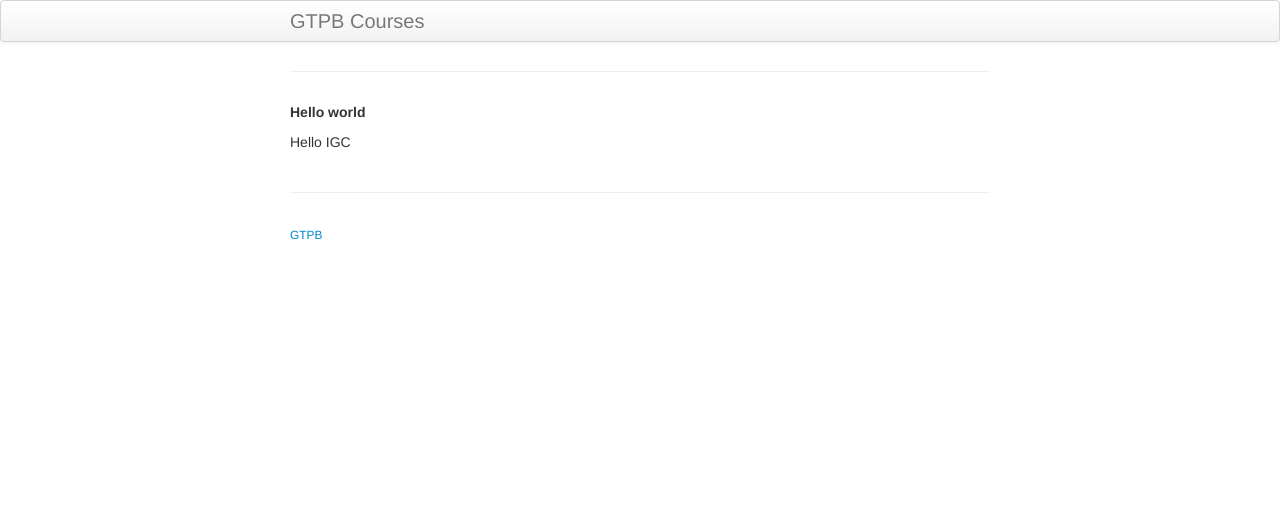
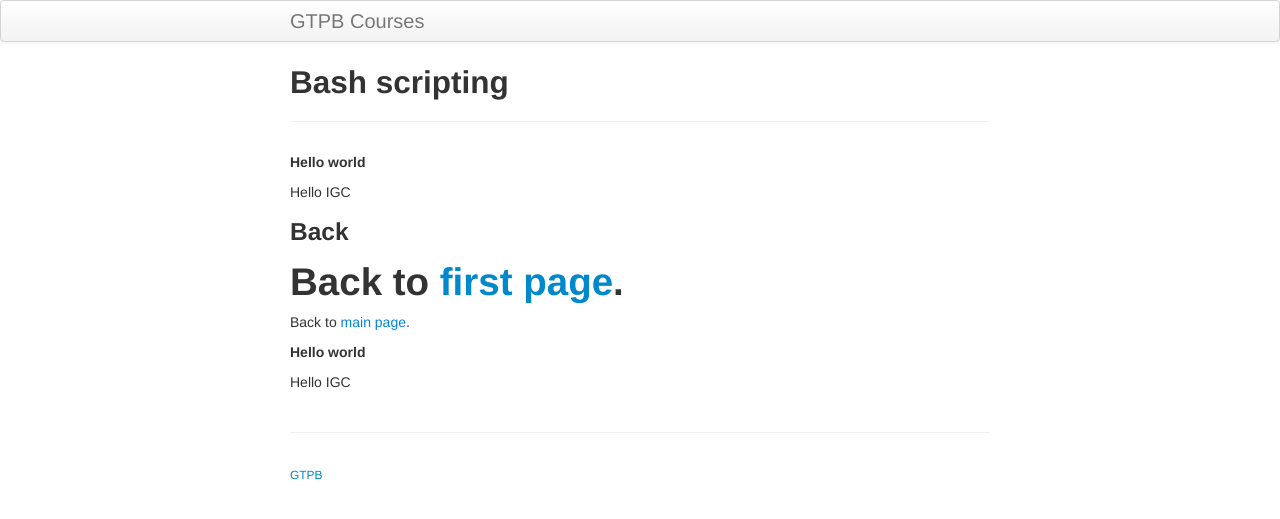
Before and after one commit to GTPB/IBB21, a Jekyll site: the page built from pages/test.md, in a window 1280 px wide. Shown: the top 519 px of the page. Built offline with Jekyll 4.4.1, drawn with Linux system fonts in a browser that asks for light colours; our own code applies the rules of GitHub Pages for plain Markdown files.

Commit message:
test.md fixed

```diff
--- a/pages/test.md
+++ b/pages/test.md
@@ -1,3 +1,27 @@
+---
+layout: page
+title: Bash scripting
+schemadotorg:
+  "@context": http://schema.org/
+  "@type": CreativeWork
+  "genre": TrainingMaterial
+  isPartOf:
+      url: "https://gtpb.github.io/IBB21/"
+      name: "COURSE_SHORT - COURSE_EXTENDED_NAME"
+---
+
 **Hello world**
 
 Hello IGC
+
+
+### Back
+
+Back to [first page](https://gtpb.github.io/COURSE/).
+=======
+Back to [main page](../index.md).
+
+
+**Hello world**
+
+Hello IGC
```
